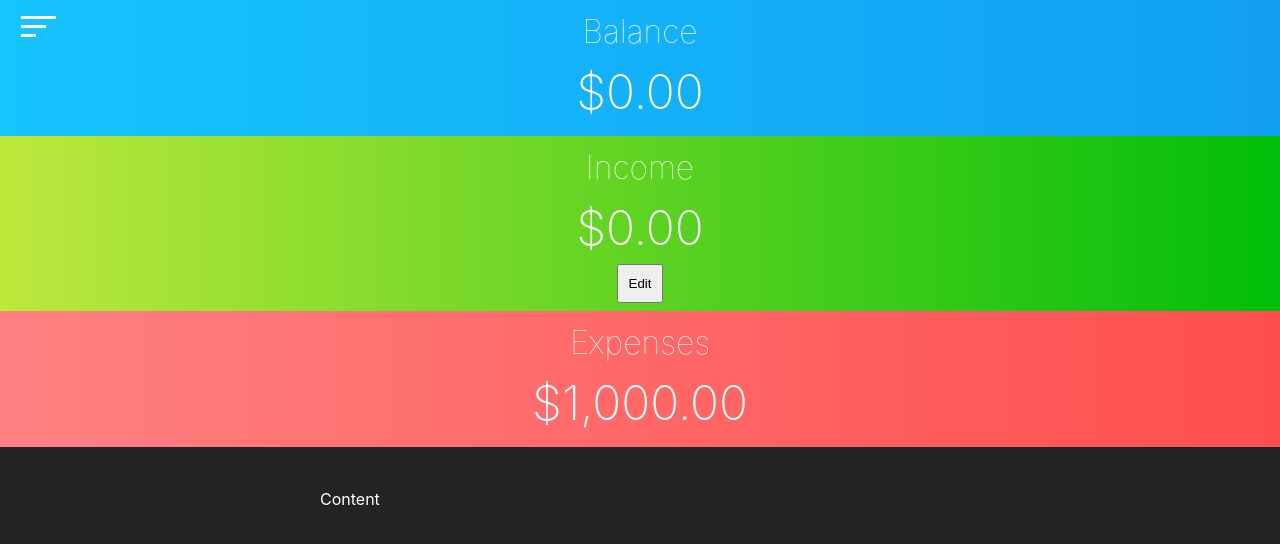
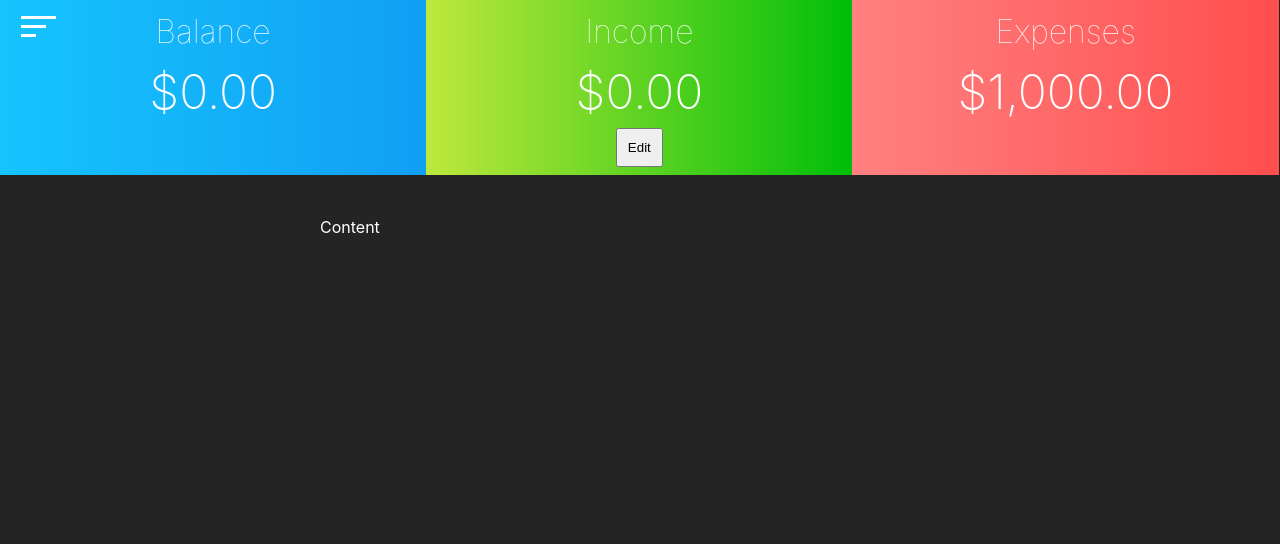
Before and after one commit to justincgreen/budget-tracker-2-next, a Next.js app: page / in a window 1280 px wide. Shown: the top 544 px of the page. Built offline with nearby package versions, Linux system fonts and the light colour scheme.

Commit message:
Updated blocks styling

```diff
--- a/src/pages/index.js
+++ b/src/pages/index.js
@@ -14,7 +14,11 @@ import Navigation from '@/components/Navigation';
 import ButtonGroup from '@/components/ButtonGroup';
 
 export default function Home() {
- const { displayModal, globalIncome, setGlobalIncome } = useContext(GlobalContext);
+ const {
+   displayModal,
+   globalIncome,
+   setGlobalIncome
+ } = useContext(GlobalContext);
 
 useEffect(() => {
   // Local storage hydration
@@ -46,9 +50,11 @@ useEffect(() => {
         <Navigation />
 
         <div className="page__wrapper">
-          <BalanceBlock />
-          <IncomeBlock />
-          <ExpensesBlock />
+          <div className="page__blocks-wrapper">
+            <BalanceBlock />
+            <IncomeBlock />
+            <ExpensesBlock />
+          </div>
 
           <section className="section__container">
             <div className="section__content">
--- a/src/styles/_app-UI.scss
+++ b/src/styles/_app-UI.scss
@@ -20,6 +20,11 @@
 			}
 		}
 	}
+
+  &__blocks-wrapper {
+    display: flex;
+    flex-wrap: wrap;
+  }
 }
 
 .section__container {
--- a/src/styles/_c-amount-block.scss
+++ b/src/styles/_c-amount-block.scss
@@ -1,8 +1,13 @@
 // Amount Block Component
 .c-amount-block {
+  flex-basis: 33.3%;
 	padding: .5em;
 	background: #16c4fe;
 	background: linear-gradient(to right, #16c4fe, #119ff3);
+
+  @media(max-width: $bp-small) {
+    flex-basis: 100%;
+  }
 
 	&--income {
 		background: #bee83c;
```
